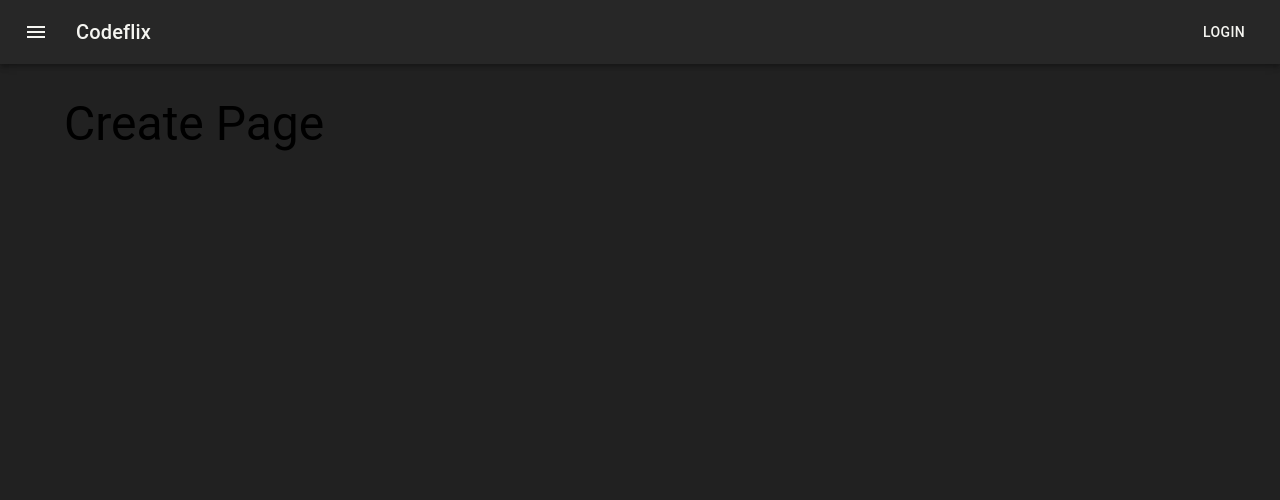
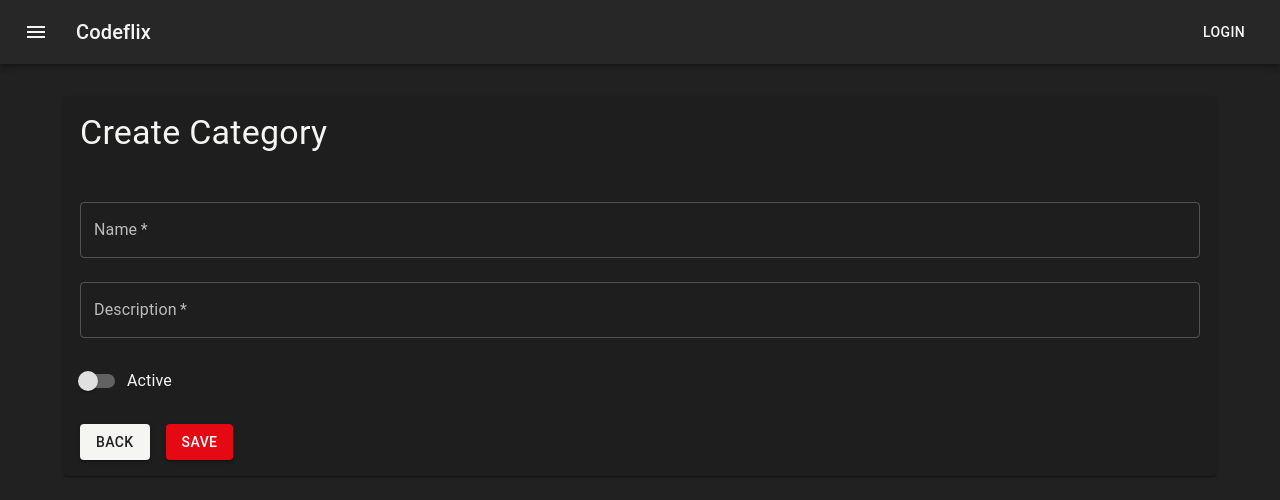
Before and after one commit to SetropLeo/CodeFlix, a React (Create React App) app: page /categories/create in a window 1280 px wide. Shown: the top 500 px of the page. Built offline with nearby package versions, Linux system fonts and the light colour scheme.

Commit message:
Created page to create categories, created a new component to hold the category base form and refactored the page to edit categories

```diff
--- a/src/features/categories/CategoryCreate.tsx
+++ b/src/features/categories/CategoryCreate.tsx
@@ -1,13 +1,42 @@
-import React from 'react';
+import React, { useState } from 'react';
 
-import { Box, Typography } from '@mui/material';
+import { Box, Paper, Typography } from '@mui/material';
+import { CategoryForm } from '.';
+import { Category } from './CategorySlice';
 
 const CategoryCreate = () => {
+  const [isDisabled, setIsDisabled] = useState(false);
+  const [category, setCategory] = useState<Category>({
+    id: '',
+    name: '',
+    description: '',
+    is_active: false,
+    created_at: '',
+    deleted_at: '',
+    updated_at: '',
+  });
+
+  const handleChange = (e: React.ChangeEvent) => {};
+
+  const handleToggle = (e: React.ChangeEvent) => {};
+
   return (
     <Box>
-      <Typography variant="h3" component="h1">
-        Create Page
-      </Typography>
+      <Paper>
+        <Box p={2}>
+          <Box mb={2}>
+            <Typography variant="h4">Create Category</Typography>
+          </Box>
+        </Box>
+        <CategoryForm
+          category={category}
+          isDisabled={isDisabled}
+          isLoading={false}
+          onSubmit={() => {}}
+          onChange={handleChange}
+          onToggle={handleToggle}
+        />
+      </Paper>
     </Box>
   );
 };
--- a/src/features/categories/CategoryEdit.tsx
+++ b/src/features/categories/CategoryEdit.tsx
@@ -1,19 +1,8 @@
-import React, { useEffect, useState } from 'react';
+import React, { useState } from 'react';
 
-import { Category } from '@material-ui/icons';
-import {
-  Box,
-  Button,
-  FormControl,
-  FormControlLabel,
-  FormGroup,
-  Grid,
-  Paper,
-  Switch,
-  TextField,
-  Typography,
-} from '@mui/material';
-import { Link, useParams } from 'react-router-dom';
+import { Box, Paper, Typography } from '@mui/material';
+import { useParams } from 'react-router-dom';
+import { CategoryForm } from '.';
 import { useAppSelector } from '../../app/hooks';
 import { selectCategoryById } from './CategorySlice';
 
@@ -26,8 +15,6 @@ const CategoryEdit = () => {
 
   const handleToggle = (e: React.ChangeEvent) => {};
 
-  useEffect(() => {}, []);
-
   return (
     <Box>
       <Paper>
@@ -37,70 +24,14 @@ const CategoryEdit = () => {
           </Box>
         </Box>
 
-        <Box p={2}>
-          <form>
-            <Grid container spacing={3}>
-              <Grid item xs={12}>
-                <FormControl fullWidth>
-                  <TextField
-                    required
-                    name="name"
-                    label="Name"
-                    disabled={isDisabled}
-                    value={category.name}
-                    onChange={handleChange}
-                  />
-                </FormControl>
-              </Grid>
-
-              <Grid item xs={12}>
-                <FormControl fullWidth>
-                  <TextField
-                    required
-                    name="description"
-                    label="Description"
-                    disabled={isDisabled}
-                    onChange={handleChange}
-                    value={category.description}
-                  />
-                </FormControl>
-              </Grid>
-
-              <Grid item xs={12}>
-                <FormGroup>
-                  <FormControlLabel
-                    label="Active"
-                    control={
-                      <Switch
-                        name="is_active"
-                        color="secondary"
-                        onChange={handleToggle}
-                        checked={category.is_active}
-                        inputProps={{ 'aria-label': 'controlled' }}
-                      />
-                    }
-                  ></FormControlLabel>
-                </FormGroup>
-              </Grid>
-
-              <Grid item xs={12}>
-                <Box display="flex" gap={2}>
-                  <Button variant="contained" component={Link} to="/categories">
-                    Back
-                  </Button>
-                  <Button
-                    type="submit"
-                    variant="contained"
-                    color="secondary"
-                    disabled={isDisabled}
-                  >
-                    Save
-                  </Button>
-                </Box>
-              </Grid>
-            </Grid>
-          </form>
-        </Box>
+        <CategoryForm
+          category={category}
+          isDisabled={isDisabled}
+          isLoading={false}
+          onSubmit={() => {}}
+          onChange={handleChange}
+          onToggle={handleToggle}
+        />
       </Paper>
     </Box>
   );
--- a/src/features/categories/CategorySlice.ts
+++ b/src/features/categories/CategorySlice.ts
@@ -1,7 +1,7 @@
 import { createSlice } from '@reduxjs/toolkit';
 import { RootState } from '../../app/store';
 
-interface Category {
+export interface Category {
   id: string;
   name: string;
   is_active: boolean;
--- /dev/null
+++ b/src/features/categories/components/CategoryForm.tsx
@@ -0,0 +1,100 @@
+import {
+  Box,
+  Button,
+  FormControl,
+  FormControlLabel,
+  FormGroup,
+  Grid,
+  Switch,
+  TextField,
+} from '@mui/material';
+import { Link } from 'react-router-dom';
+import { Category } from '../CategorySlice';
+
+type Props = {
+  category: Category;
+  isDisabled?: boolean;
+  isLoading?: boolean;
+  onSubmit: (e: React.FormEvent) => void;
+  onChange: (e: React.ChangeEvent) => void;
+  onToggle: (e: React.ChangeEvent) => void;
+};
+
+const CategoryForm = ({
+  category,
+  isDisabled,
+  isLoading,
+  onSubmit,
+  onChange,
+  onToggle,
+}: Props) => {
+  return (
+    <Box p={2}>
+      <form>
+        <Grid container spacing={3}>
+          <Grid item xs={12}>
+            <FormControl fullWidth>
+              <TextField
+                required
+                name="name"
+                label="Name"
+                disabled={isDisabled}
+                value={category.name}
+                onChange={onChange}
+              />
+            </FormControl>
+          </Grid>
+
+          <Grid item xs={12}>
+            <FormControl fullWidth>
+              <TextField
+                required
+                name="description"
+                label="Description"
+                disabled={isDisabled}
+                onChange={onChange}
+                value={category.description}
+              />
+            </FormControl>
+          </Grid>
+
+          <Grid item xs={12}>
+            <FormGroup>
+              <FormControlLabel
+                label="Active"
+                control={
+                  <Switch
+                    name="is_active"
+                    color="secondary"
+                    onChange={onToggle}
+                    checked={category.is_active}
+                    inputProps={{ 'aria-label': 'controlled' }}
+                  />
+                }
+              ></FormControlLabel>
+            </FormGroup>
+          </Grid>
+
+          <Grid item xs={12}>
+            <Box display="flex" gap={2}>
+              <Button variant="contained" component={Link} to="/categories">
+                Back
+              </Button>
+              <Button
+                type="submit"
+                variant="contained"
+                color="secondary"
+                disabled={isDisabled}
+                onSubmit={onSubmit}
+              >
+                Save
+              </Button>
+            </Box>
+          </Grid>
+        </Grid>
+      </form>
+    </Box>
+  );
+};
+
+export default CategoryForm;
--- a/src/features/categories/index.ts
+++ b/src/features/categories/index.ts
@@ -2,4 +2,6 @@ export { default as CategoryCreate } from './CategoryCreate';
 export { default as CategoryEdit } from './CategoryEdit';
 export { default as CategoryList } from './CategoryList';
 
+export { default as CategoryForm } from './components/CategoryForm';
+
 export { default as categoriesReducer } from './CategorySlice';
```
